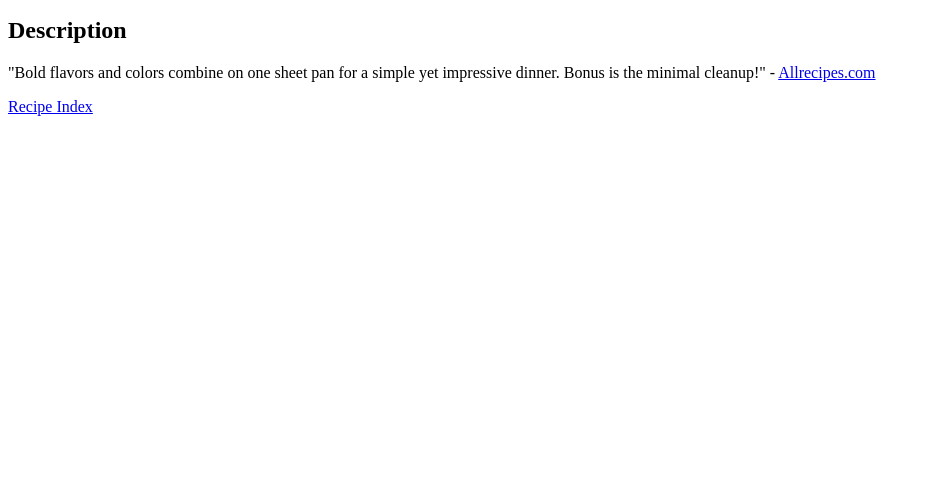
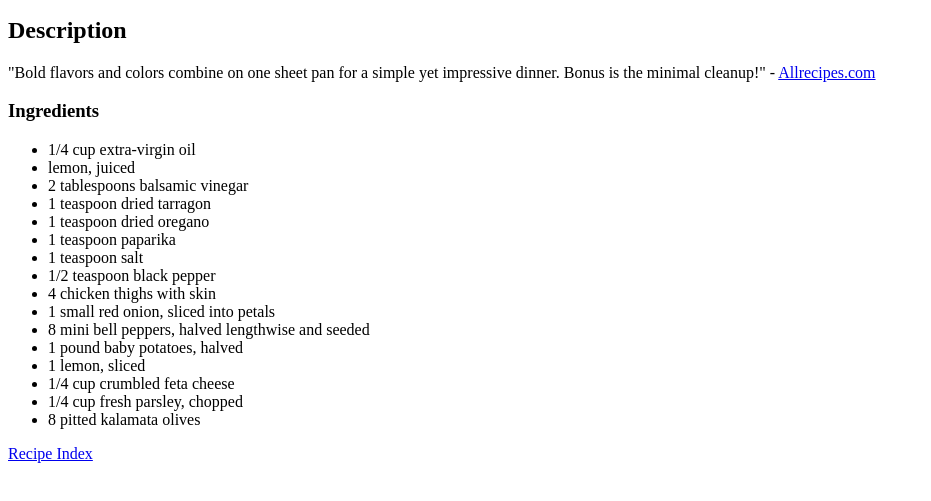
Before and after one commit to MoistyRain/odin-recipes, a plain HTML site: page recipes/mediterranean_chicken.html in a window 1280 px wide. Shown: the part 101-602 px from the top of the page, without its empty margins (0-931 px from the left). Drawn offline with Linux system fonts and the light colour scheme.

Commit message:
added ingredients to the chicken page

```diff
--- a/recipes/mediterranean_chicken.html
+++ b/recipes/mediterranean_chicken.html
@@ -18,6 +18,26 @@
             <a href="https://www.allrecipes.com/recipe/268999/mediterranean-chicken-sheet-pan-dinner/" target="_blank" rel="noopener noreferrer">Allrecipes.com</a>
         </p>
 
+        <h3>Ingredients</h3>
+
+        <ul>
+            <li>1/4 cup extra-virgin oil</li>
+            <li>lemon, juiced</li>
+            <li>2 tablespoons balsamic vinegar</li>
+            <li>1 teaspoon dried tarragon</li>
+            <li>1 teaspoon dried oregano</li>
+            <li>1 teaspoon paparika</li>
+            <li>1 teaspoon salt</li>
+            <li>1/2 teaspoon black pepper</li>
+            <li>4 chicken thighs with skin</li>
+            <li>1 small red onion, sliced into petals</li>
+            <li>8 mini bell peppers, halved lengthwise and seeded</li>
+            <li>1 pound baby potatoes, halved</li>
+            <li>1 lemon, sliced</li>
+            <li>1/4 cup crumbled feta cheese</li>
+            <li>1/4 cup fresh parsley, chopped</li>
+            <li>8 pitted kalamata olives</li>
+        </ul>
 
         <a href="../index.html" rel="noopener noreferrer">Recipe Index</a>
     </body>
```
